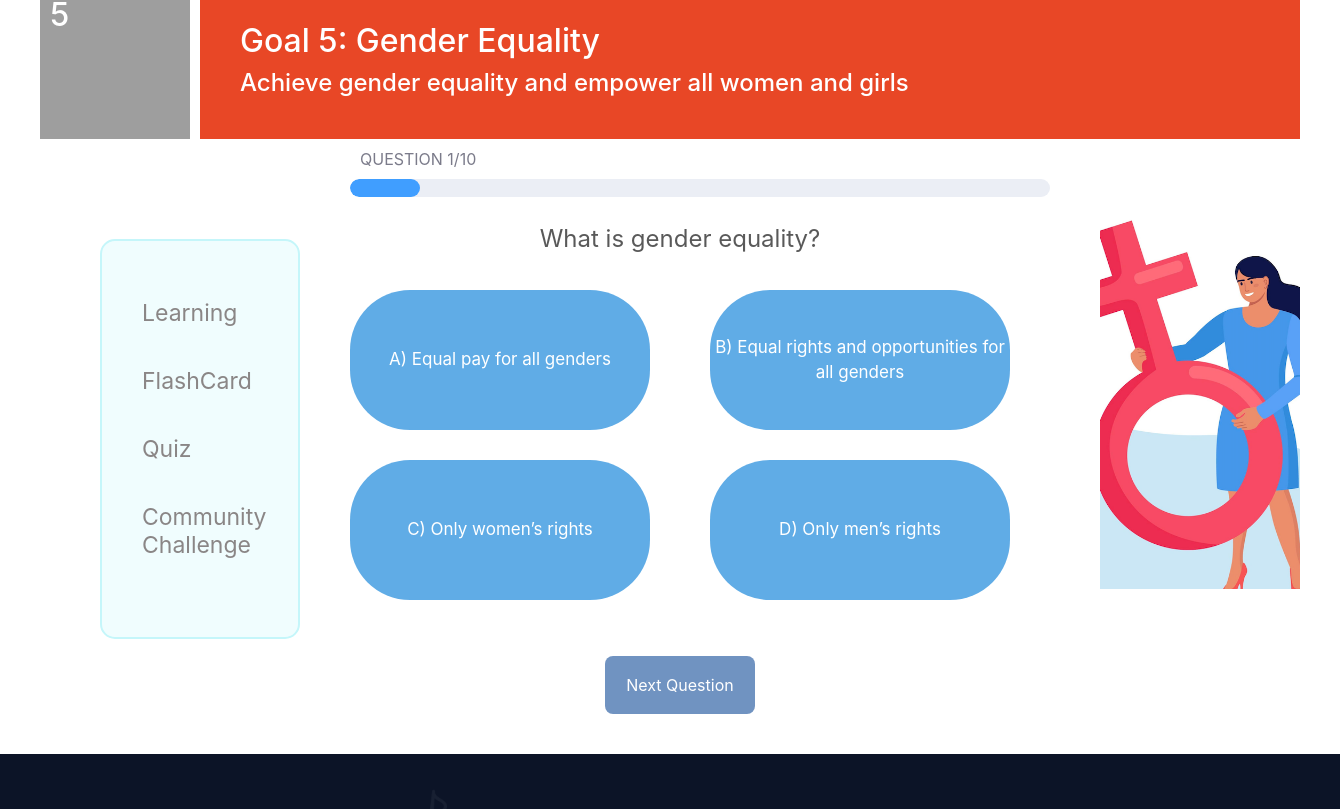
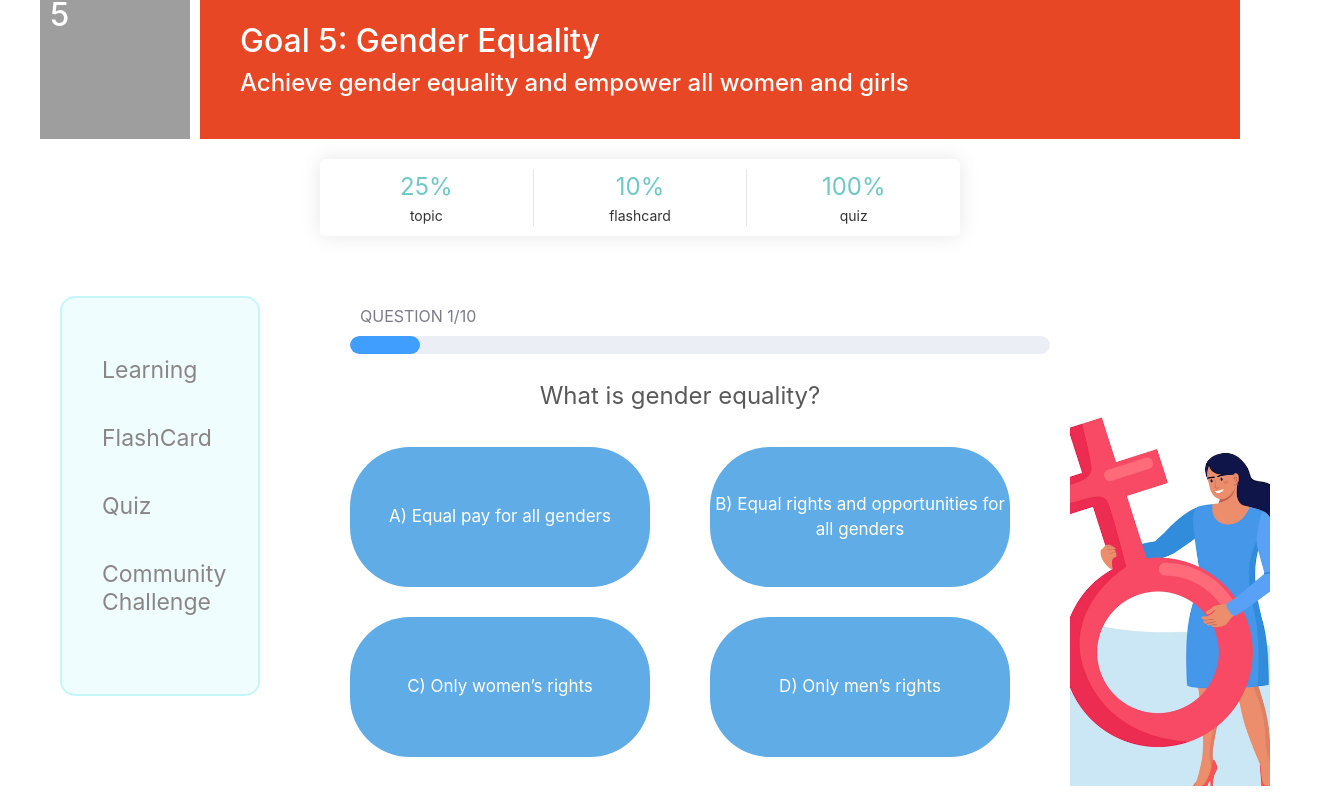
Before and after one commit to Leshangpang/COMP30022-SDGs-Frontend, a Vue app in the folder itp-front/: page /#/quiz in a window 1280 px wide. Shown: the part 691-1500 px from the top of the page, 1340 px wide, since content can reach past the window. Built offline with nearby package versions, Linux system fonts and the light colour scheme; grey boxes are pictures that could not be loaded; a web font is replaced by a local one.

Commit message:
[TASK-219] <<optimized>> css effect

```diff
--- a/itp-front/src/views/AnswerCommunityQuestionPage.vue
+++ b/itp-front/src/views/AnswerCommunityQuestionPage.vue
@@ -2,9 +2,11 @@
     <div id="AnswerQuestion">
       <Header></Header>
       <Goal5LearningBanner></Goal5LearningBanner>
+      <Goal5LogoBar></Goal5LogoBar>
+      <learningProgressBar></learningProgressBar>
       <div class="sidebar-container">
         <SideBar class="sidebar"></SideBar>
-        <div class="questions-detail">
+        <div class="s-questions-detail">
           <!-- integrate QuestionDetail component -->
           <QuestionDetail :questionId="$route.params.id"></QuestionDetail>
         </div>
@@ -24,6 +26,8 @@
   import SideBar from '../components/LearningSideBar.vue';
   import QuestionDetail from '../components/CommunityChallengeQuestionDetail.vue';
   import Header from '../components/NavigationBar.vue';
+  import learningProgressBar from '../components/learningProgressBar.vue';
+  import Goal5LogoBar from '../components/Goal5LogoBar.vue';
 
   export default {
     name: 'AnswerQuestion',
@@ -32,7 +36,9 @@
       Goal5LearningBanner,
       MainFooter,
       SideBar,
-      QuestionDetail
+      QuestionDetail,
+      learningProgressBar,
+      Goal5LogoBar,
     }
   }
   </script>
@@ -46,18 +52,19 @@
 
   .sidebar-container {
     display: flex;
-    margin-top: 100px;
+    margin-top: 40px;
     margin-bottom: 100px;
   }
 
   .sidebar {
     margin: 0;
-    margin-left: 100px;
+    margin-left: 60px;
     flex: 1;
   }
 
-  .questions-detail {
+  .s-questions-detail {
     flex: 2;
-    margin-left: 170px;
+    margin-left: 130px;
+    margin-right: 40px;
   }
   </style>
--- a/itp-front/src/views/AnswerFlashCard.vue
+++ b/itp-front/src/views/AnswerFlashCard.vue
@@ -3,6 +3,7 @@
     <Header></Header>
     <MainBanner></MainBanner>
     <EachGoalBar></EachGoalBar>
+    <learningProgressBar class="progress-bar"></learningProgressBar>
     <div class="main-container">
       <SideBar class="sidebar"></SideBar>
       <Flashcard class="flashcard"></Flashcard>
@@ -23,7 +24,7 @@ import MainFooter from '../components/MainFooter.vue';
 import SideBar from '../components/LearningSideBar.vue'
 import Flashcard from '../components/ReadFlashcard.vue';
 import EachGoalBar from '../components/Goal5LogoBar.vue';
-
+import learningProgressBar from '../components/learningProgressBar.vue';
 
 export default {
 name: 'AnswerFlashCard',
@@ -33,7 +34,8 @@ components: {
   MainFooter,
   SideBar,
   Flashcard,
-  EachGoalBar
+  EachGoalBar,
+  learningProgressBar,
 }
 
 }
@@ -49,18 +51,20 @@ components: {
 }
 
 .sidebar {
-margin-left: 100px;
-margin-top: 40px;
-margin-bottom: 100px;
+  margin: 0;
+  margin-left: 60px;
+  margin-right: 20px;
+  flex: 1;
 }
 
 .main-container {
-display: flex;
+  display: flex;
+  margin-top: 60px;
+  margin-bottom: 100px;
 }
 
 .flashcard{
   margin-left: 100px;
-  margin-top: 20px;
   margin-bottom: 20px;
 }
 
--- a/itp-front/src/views/CommunityPage.vue
+++ b/itp-front/src/views/CommunityPage.vue
@@ -2,6 +2,8 @@
     <div id="CommunityChallenge">
       <Header></Header>
       <Goal5LearningBanner></Goal5LearningBanner>
+      <Goal5LogoBar></Goal5LogoBar>
+      <LearningProgressBar class="learning-progress-bar"></learningProgressBar>
       <div class="sidebar-container">
         <SideBar class="sidebar"></SideBar>
         <div class="questions-container">
@@ -29,7 +31,8 @@ import MainFooter from '../components/MainFooter.vue';
 import SideBar from '../components/LearningSideBar.vue';
 import QuestionList from '../components/CommunityQuestionList.vue'
 import Header from '../components/NavigationBar.vue';
-
+import LearningProgressBar from '../components/learningProgressBar.vue';
+import Goal5LogoBar from '../components/Goal5LogoBar.vue';
 
 
 
@@ -41,8 +44,9 @@ export default {
     Goal5LearningBanner,
     MainFooter,
     SideBar,
-    QuestionList
-
+    QuestionList,
+    LearningProgressBar,
+    Goal5LogoBar,
   }
 
 }
@@ -59,12 +63,12 @@ export default {
 
 .sidebar-container {
   display: flex;
-  margin-top: 100px;
+  margin-top: 40px;
   margin-bottom: 100px;
 }
 .sidebar {
   margin: 0;
-  margin-left: 100px; /* Adjust this value to set the margin from the left side of the page */
+  margin-left: 60px; /* Adjust this value to set the margin from the left side of the page */
 
   flex: 1; /* Sidebar takes up the left-side space */
 }
--- a/itp-front/src/views/LearningPage.vue
+++ b/itp-front/src/views/LearningPage.vue
@@ -2,7 +2,6 @@
     <div id="LearningPage">
       <Header></Header>
       <Goal5LearningBanner></Goal5LearningBanner>
-      <div style="height: 20px;"></div>
       <Goal5LogoBar></Goal5LogoBar>
       <learningProgressBar class="learning-progress-bar"></learningProgressBar>
 
--- a/itp-front/src/views/TakeQuizPage.vue
+++ b/itp-front/src/views/TakeQuizPage.vue
@@ -2,7 +2,8 @@
   <div id="TakeQuizPage">
     <Header></Header>
     <MainBanner></MainBanner>
-    <EachGoalBar></EachGoalBar>
+    <Goal5LogoBar></Goal5LogoBar>
+    <learningProgressBar></learningProgressBar>
     <div class="main-container">
       <SideBar class="sidebar"></SideBar>
       <MultipleChoice></MultipleChoice>
@@ -24,6 +25,8 @@ import MainBanner from '../components/Goal5LearningBanner.vue'
 import MainFooter from '../components/MainFooter.vue';
 import SideBar from '../components/LearningSideBar.vue'
 import MultipleChoice from '@/components/MultipleChoice.vue';
+import learningProgressBar from '../components/learningProgressBar.vue';
+import Goal5LogoBar from '../components/Goal5LogoBar.vue';
 
 export default {
 name: 'TakeQuizPage',
@@ -33,7 +36,9 @@ components: {
   MainFooter,
   SideBar,
   EachGoalBar,
-  MultipleChoice
+  MultipleChoice,
+  learningProgressBar,
+  Goal5LogoBar,
 }
 
 }
@@ -48,18 +53,21 @@ components: {
 
 .main-container{
   display: flex;
+  margin-top: 40px;
+  margin-bottom: 100px;
 }
 
 .sidebar {
-margin-left: 100px;
-margin-top: 100px;
-margin-bottom: 100px
+  margin: 0;
+  margin-left: 60px;
+  margin-right: 40px;
+  flex: 1;
 }
 
 .catton{
-margin-right: 40px;
-margin-left: 40px;
-margin-top: 0px;
+margin-right: 10px;
+margin-left: 10px;
+margin-top: 40px;
 width: 200px;
 height:450px;
 background-color: hsl(0, 0%, 100%);
```
